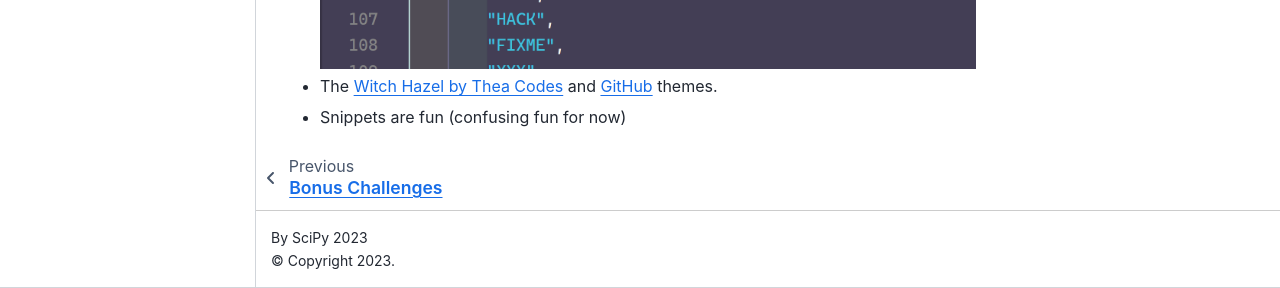
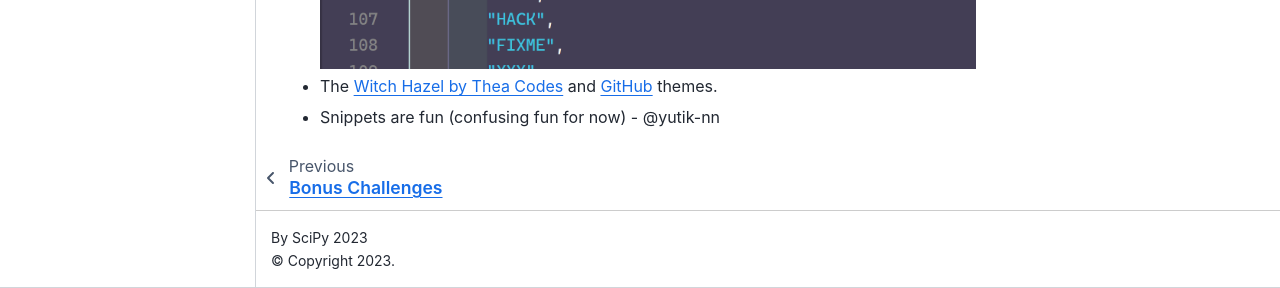
Before and after one commit to crazy4pi314/scipy-vscode-tutorial, a Jupyter Book: the page built from yearbook2023.md, in a window 1280 px wide and 962 px high. Shown: the part 674-962 px from the top of the window. Built offline with Jupyter Book 1.0.4 settings and Sphinx 7.4.7 and the Sphinx Book theme 1.1.4, drawn with Linux system fonts in a browser that asks for light colours.

Commit message:
add user handle

```diff
--- a/yearbook2023.md
+++ b/yearbook2023.md
@@ -10,4 +10,4 @@ Sign our yearbook! Add your totally awesome team name and your favorite VS Code
 ![Screenshot of a JSON editor window with a pencil icon in the gutter which has a drop down for the valid setting values for that line.](static/setting-json-tip.png)
 - The [Witch Hazel by Thea Codes](https://marketplace.visualstudio.com/items?itemName=TheaFlowers.witch-hazel) and [GitHub](https://marketplace.visualstudio.com/items?itemName=GitHub.github-vscode-theme) themes.
 
-- Snippets are fun (confusing fun for now)
+- Snippets are fun (confusing fun for now) - @yutik-nn
```
